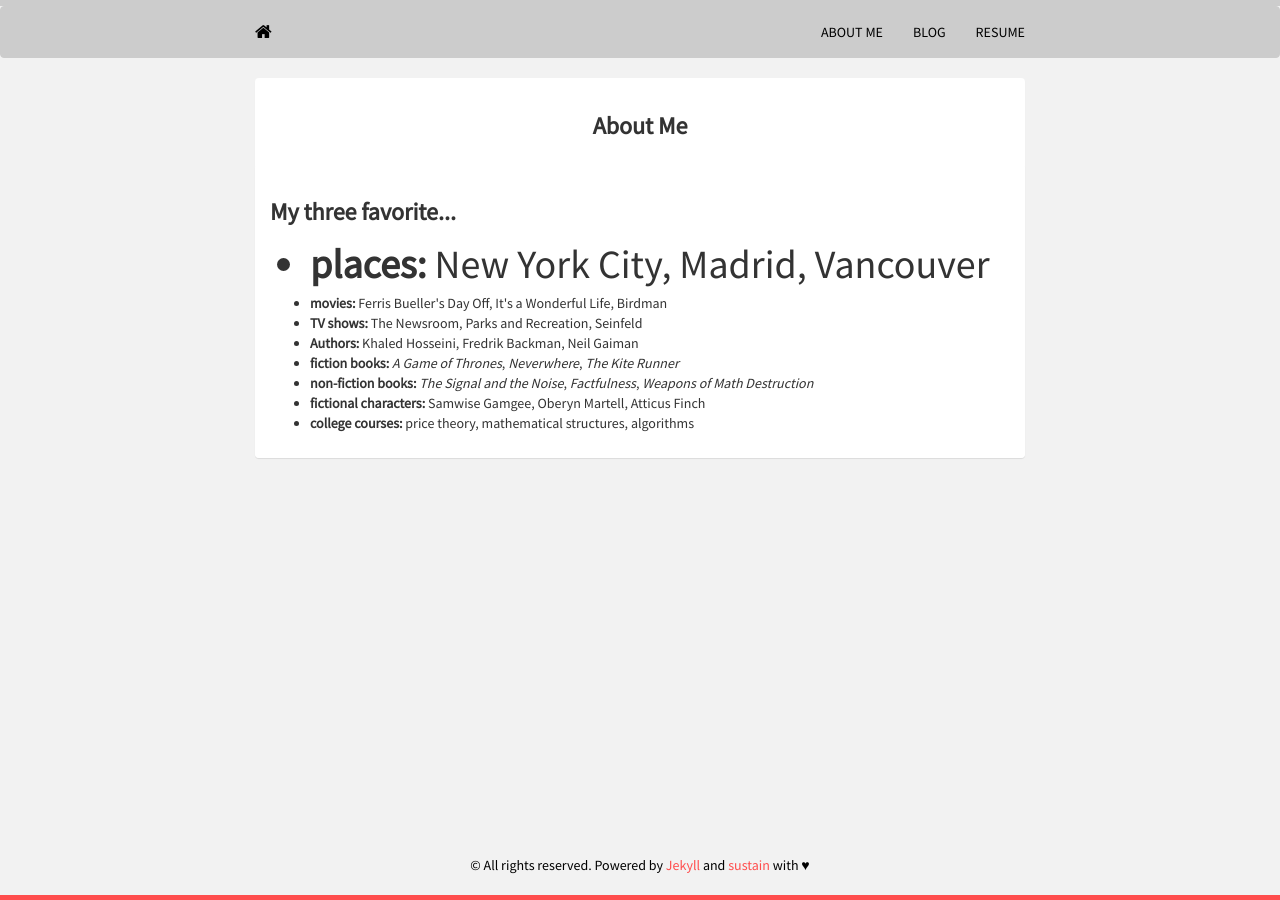
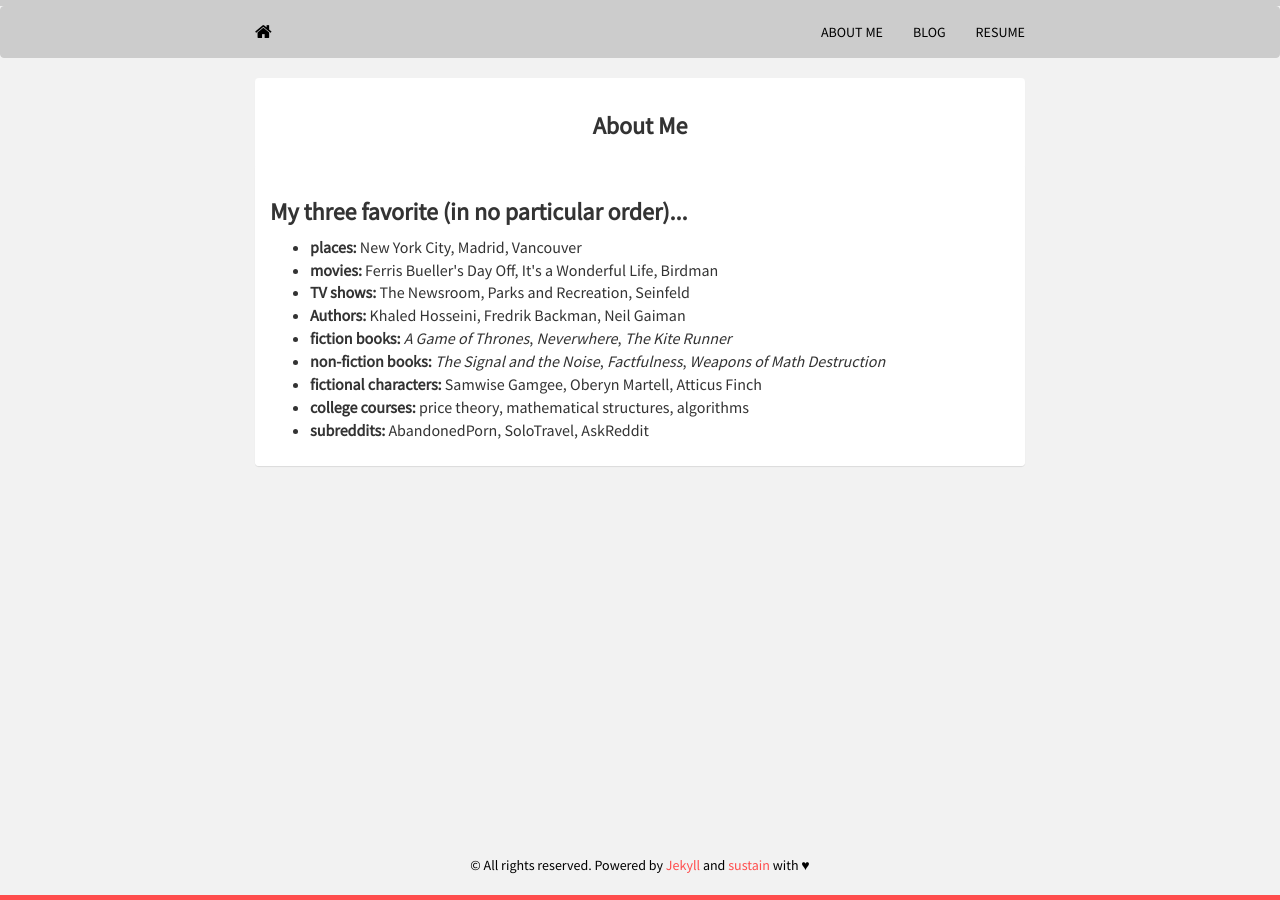
Before and after one commit to mrkaye97/mrkaye97.github.io, a Jekyll site: the page built from about.html, in a window 1280 px wide. Built offline with Jekyll 4.4.1, drawn with Linux system fonts in a browser that asks for light colours; nearby versions of some CDN libraries.

Commit message:
Update about.html

```diff
--- a/about.html
+++ b/about.html
@@ -13,16 +13,17 @@
 
 		  <div class="panel panel-default">
     		<div class="panel-body">
-			  <h3><strong>My three favorite...</strong></h3>
+			  <h3><strong>My three favorite (in no particular order)...</strong></h3>
 				<ul style="list-style-type:disc">
-				  <li style="font-size:40px"><b>places:</b> New York City, Madrid, Vancouver</li>
-				  <li><b>movies:</b> Ferris Bueller's Day Off, It's a Wonderful Life, Birdman</li>
-				  <li><b>TV shows:</b> The Newsroom, Parks and Recreation, Seinfeld</li>
-				  <li><b>Authors:</b> Khaled Hosseini, Fredrik Backman, Neil Gaiman</li>
-				  <li><b>fiction books:</b> <i>A Game of Thrones</i>, <i>Neverwhere</i>, <i>The Kite Runner</i></li>
-				  <li><b>non-fiction books:</b> <i>The Signal and the Noise</i>, <i>Factfulness</i>, <i>Weapons of Math Destruction</i></li>
-				  <li><b>fictional characters:</b> Samwise Gamgee, Oberyn Martell, Atticus Finch</li>
-				  <li><b>college courses:</b> price theory, mathematical structures, algorithms</li>
+				  <li style="font-size:16px"><b>places:</b> New York City, Madrid, Vancouver</li>
+				  <li style="font-size:16px"><b>movies:</b> Ferris Bueller's Day Off, It's a Wonderful Life, Birdman</li>
+				  <li style="font-size:16px"><b>TV shows:</b> The Newsroom, Parks and Recreation, Seinfeld</li>
+				  <li style="font-size:16px"><b>Authors:</b> Khaled Hosseini, Fredrik Backman, Neil Gaiman</li>
+				  <li style="font-size:16px"><b>fiction books:</b> <i>A Game of Thrones</i>, <i>Neverwhere</i>, <i>The Kite Runner</i></li>
+				  <li style="font-size:16px"><b>non-fiction books:</b> <i>The Signal and the Noise</i>, <i>Factfulness</i>, <i>Weapons of Math Destruction</i></li>
+				  <li style="font-size:16px"><b>fictional characters:</b> Samwise Gamgee, Oberyn Martell, Atticus Finch</li>
+				  <li style="font-size:16px"><b>college courses:</b> price theory, mathematical structures, algorithms</li>
+				  <li style="font-size:16px"><b>subreddits:</b> AbandonedPorn, SoloTravel, AskReddit</li>
 
 				</ul>
 
```
